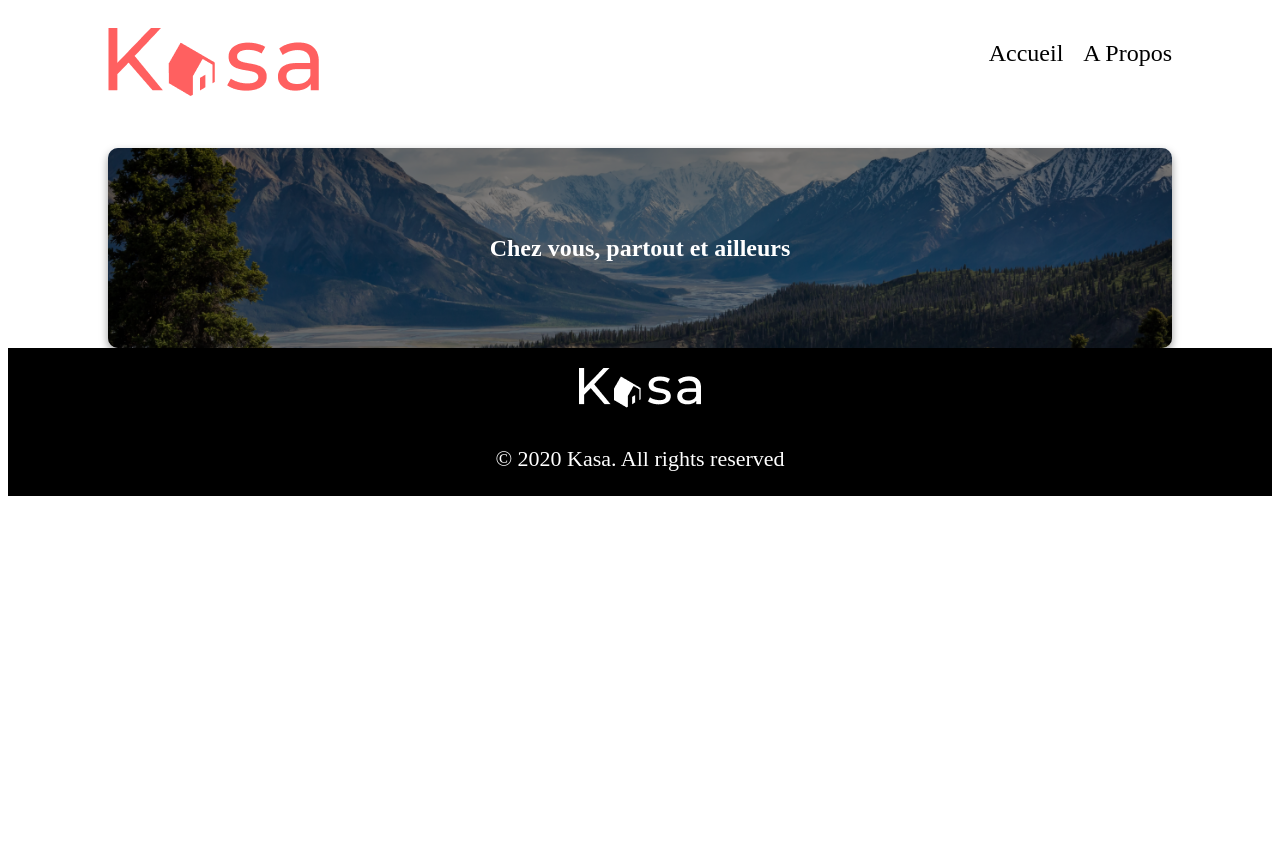
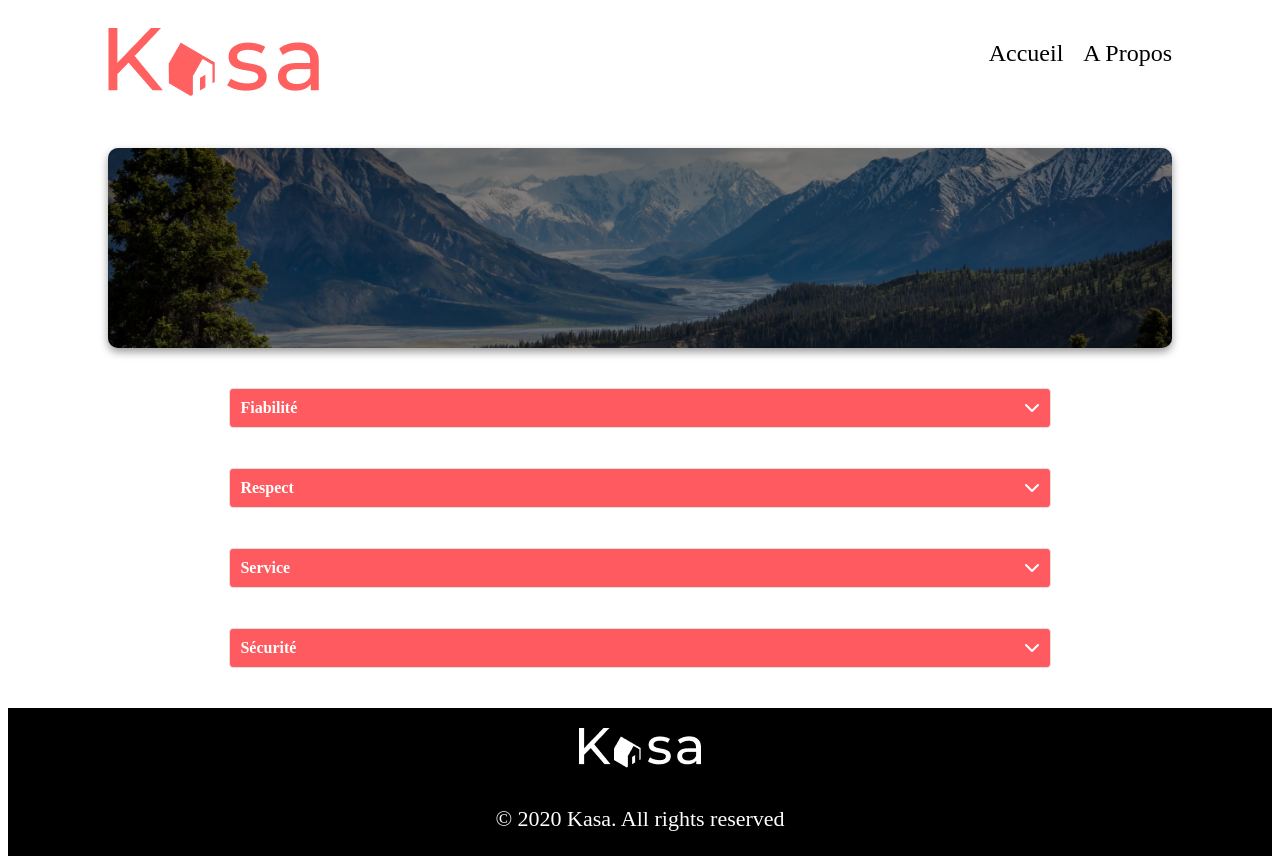
Before and after one commit to Alexmqs/Projet-5-kasa-master, a React (Create React App) app: page /A-Propos in a window 1280 px wide. Before the commit the page ends 800 px from the top, so only its background shows below. Built offline with nearby package versions, Linux system fonts and the light colour scheme.

Commit message:
Integration des collapse dans la page A propos

```diff
--- a/src/pages/About_page/Aboutpage.jsx
+++ b/src/pages/About_page/Aboutpage.jsx
@@ -1,17 +1,64 @@
 import Banner from '../../components/Banner/banner'
 import backgroundImage from '../../assets/Bannerabout.png'
+import Collapse from '../../components/Collapse/collapse'
 import './aboutpage.scss'
 
 function About() {
    return (
       <div className="About__style">
-         <Banner
-            backgroundImage={backgroundImage}
-            text="Chez vous, partout et ailleurs"
-            height="200px"
-         />
+         <Banner backgroundImage={backgroundImage} height="200px" />
+         <div className="collapses">
+            <Collapse
+               title="Fiabilité"
+               content={
+                  <p>
+                     Les annonces postées sur Kasa garantissent une fiabilité
+                     totale. Les photos sont conformes aux logements, et toutes
+                     les informations sont régulièrement vérifiées par nos
+                     équipes.
+                  </p>
+               }
+               width="80%"
+            />
+            <Collapse
+               title="Respect"
+               content={
+                  <p>
+                     La bienveillance fait partie des valeurs fondatrices de
+                     Kasa. Tout comportement discriminatoire ou de perturbation
+                     du voisinage entraînera une exclusion de notre plateforme.
+                  </p>
+               }
+               width="80%"
+            />
+            <Collapse
+               title="Service"
+               content={
+                  <p>
+                     La bienveillance fait partie des valeurs fondatrices de
+                     Kasa. Tout comportement discriminatoire ou de perturbation
+                     du voisinage entraînera une exclusion de notre plateforme.
+                  </p>
+               }
+               width="80%"
+            />
+            <Collapse
+               title="Sécurité"
+               content={
+                  <p>
+                     La sécurité est la priorité de Kasa. Aussi bien pour nos
+                     hôtes que pour les voyageurs, chaque logement correspond
+                     aux critères de sécurité établis par nos services. En
+                     laissant une note aussi bien à l'hôte qu'au locataire, cela
+                     permet à nos équipes de vérifier que les standards sont
+                     bien respectés. Nous organisons également des ateliers sur
+                     la sécurité domestique pour nos hôtes.
+                  </p>
+               }
+               width="80%"
+            />
+         </div>
       </div>
    )
 }
-
 export default About
--- a/src/pages/About_page/aboutpage.scss
+++ b/src/pages/About_page/aboutpage.scss
@@ -1,3 +1,15 @@
 .About__style {
    padding: 0 100px;
 }
+
+.collapses {
+   margin: 20px;
+   display: flex;
+   flex-direction: column;
+   align-items: center; // Centre les collapses horizontalement
+}
+
+.collapse {
+   margin-top: 20px;
+   margin-bottom: 20px; // Ajoutez cet espace entre les collapses
+}
```
